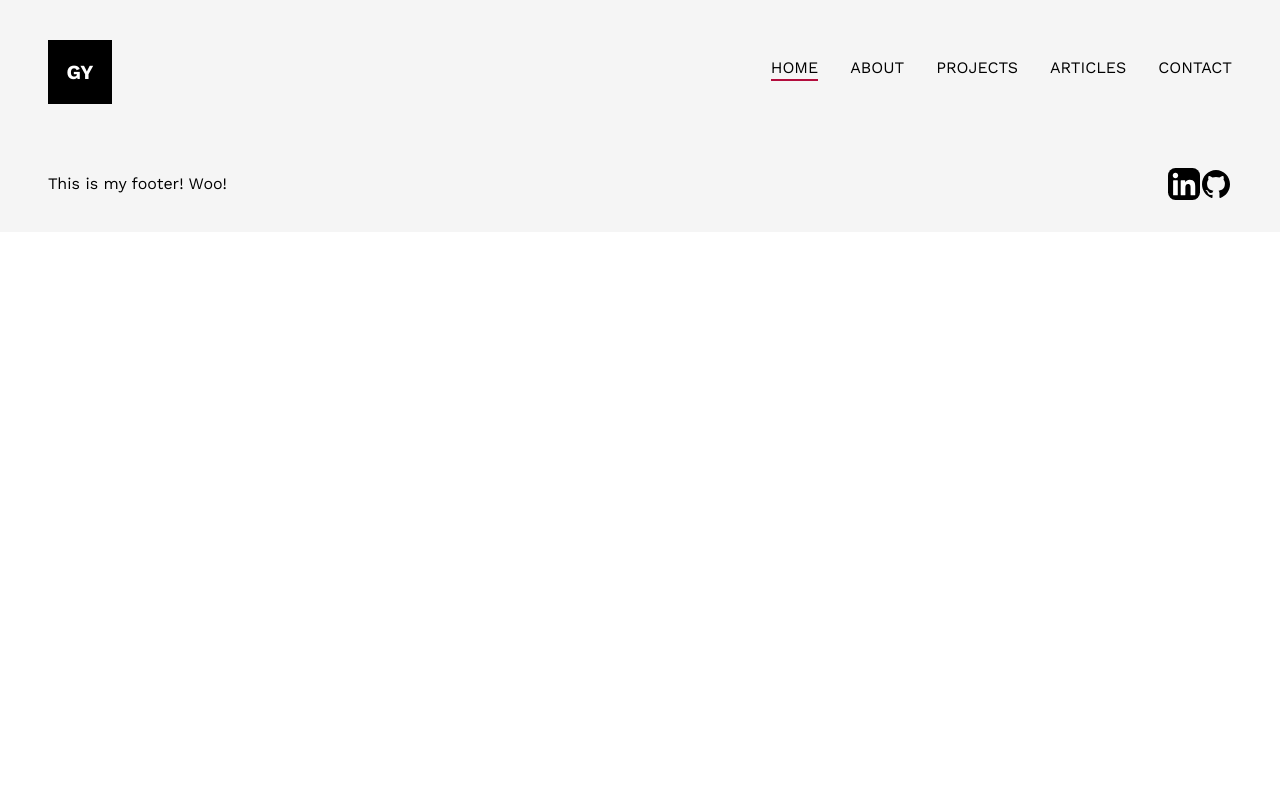
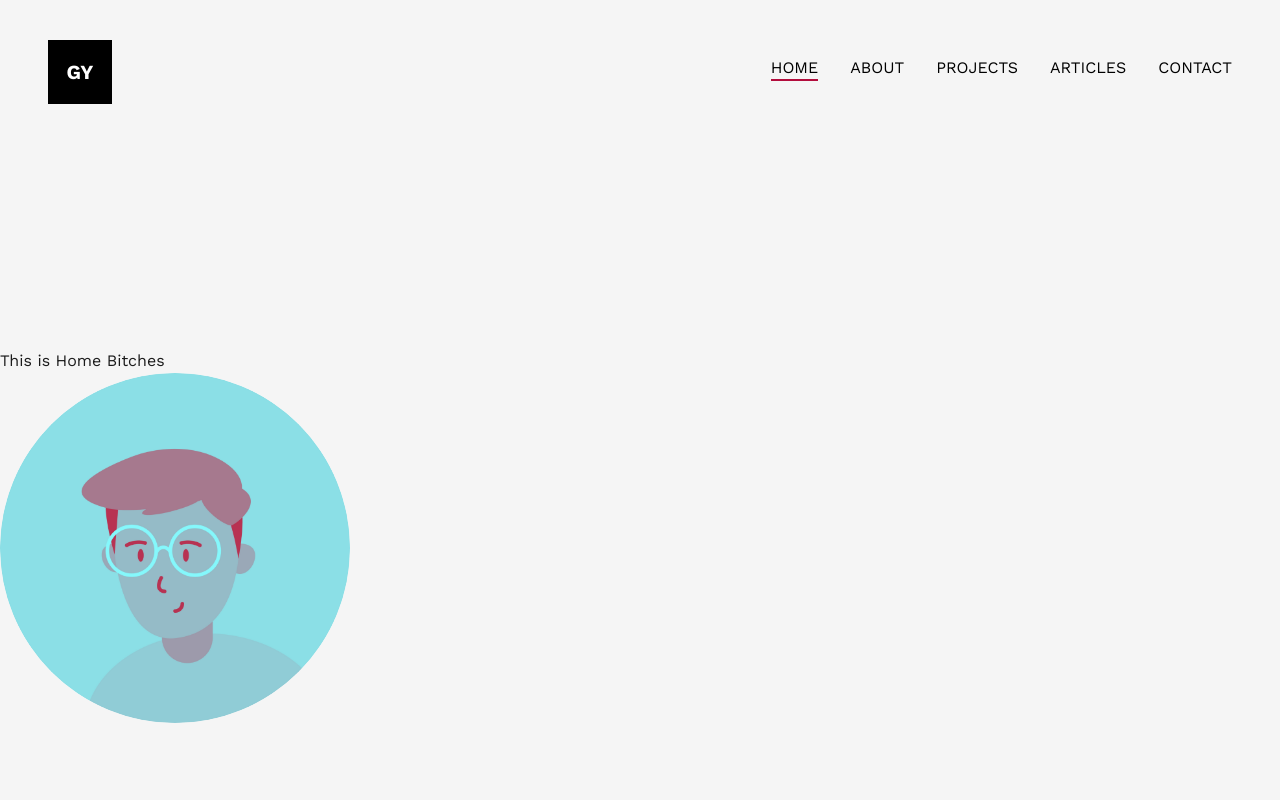
Before and after one commit to gyao1487/professional-portfolio-next, a Next.js app: page / in a window 1280 px wide. Shown: the top 800 px of the page. Built offline with nearby package versions, Linux system fonts and the light colour scheme.

Commit message:
created Layout, adding content to Home component

```diff
--- a/src/components/Footer.js
+++ b/src/components/Footer.js
@@ -1,6 +1,7 @@
 import Link from 'next/link'
 import React from 'react'
 import {GithubIcon, LinkedInIcon} from "./Icons"
+import {motion} from "framer-motion"
 
 const Footer = () => {
 return (
@@ -12,12 +13,18 @@ return (
 </div>
 
      <nav className ="flex">
-            <a href="https://www.linkedin.com/in/grace-yao-51304b139/" target={"_blank"}>
+            <motion.a href="https://www.linkedin.com/in/grace-yao-51304b139/" target={"_blank"}
+            whileHover={{y:-2}}
+            whileTap={{scale:0.9}}
+            className=" w-9 mx-4">
               <LinkedInIcon />
-            </a>
-            <a href="https://github.com/gyao1487" target={"_blank"}>
+            </motion.a>
+            <motion.a href="https://github.com/gyao1487" target={"_blank"}
+            whileHover={{y:-2}}
+            whileTap={{scale:0.9}}
+            className="w-9 ml-4">
                 <GithubIcon />
-            </a>
+            </motion.a>
         </nav>
 
     </div>
--- a/src/components/Icons.js
+++ b/src/components/Icons.js
@@ -1,8 +1,8 @@
 export const LinkedInIcon = ({ className, ...rest }) => (
   <svg
     xmlns="http://www.w3.org/2000/svg"
-    width="2em"
-    height="2em"
+    width="2.5em"
+    height="2.5em"
     viewBox="0 0 256 256"
     {...rest}
     className={`w-full h-auto ${className}`}
@@ -22,8 +22,8 @@ export const LinkedInIcon = ({ className, ...rest }) => (
 export const GithubIcon = ({ className, ...rest }) => (
   <svg
     xmlns="http://www.w3.org/2000/svg"
-    width="2em"
-    height="2em"
+    width="3em"
+    height="3em"
     viewBox="0 0 512 512"
     {...rest}
     className={`w-full h-auto ${className}`}
--- /dev/null
+++ b/src/components/Layout.js
@@ -0,0 +1,11 @@
+import React from "react";
+
+const Layout = ({children, className=""}) => {
+  return (
+    <div className={`${className}`}>
+      {children}
+    </div>
+  );
+}
+
+export default Layout;
--- a/src/pages/index.js
+++ b/src/pages/index.js
@@ -1,7 +1,9 @@
 import Image from "next/image";
 import Head from "next/head";
+import profilePic from "../../public/profilePic.png"
 
 import { Work_Sans } from "next/font/google";
+import Layout from "@/components/Layout";
 
 const workSans = Work_Sans({
   subsets: ["latin"],
@@ -17,10 +19,18 @@ export default function Home() {
           name="description"
           content="Grace Yao professional porfolio generated by create next app"
         />
-
       </Head>
-      <main className={`${workSans.variable} font-ws`}>
-
+      <main
+        className={`${workSans.variable} font-ws flex items-center text-dark w-full min-h-screen`}
+      >
+        <Layout>
+          <h1>This is Home Bitches</h1>
+          <div className="flex items-center justify-between w-full">
+            <div>
+              <Image src={profilePic} alt="GraceY" className="rounded-full" width={350} />
+            </div>
+          </div>
+        </Layout>
       </main>
     </>
   );
```
Also changed, not shown: public/Avatar.jpg (added), public/profilePic.png (added).
